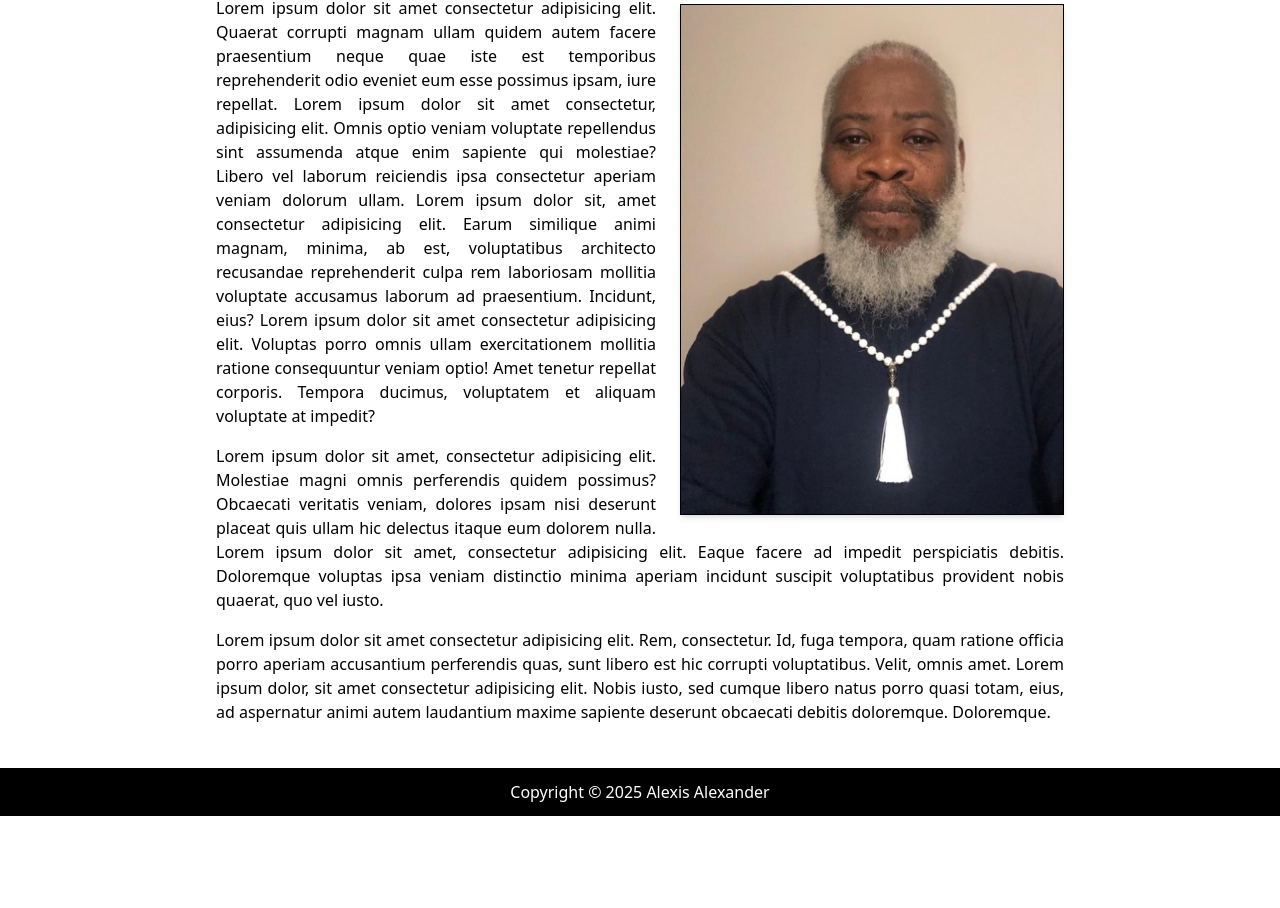
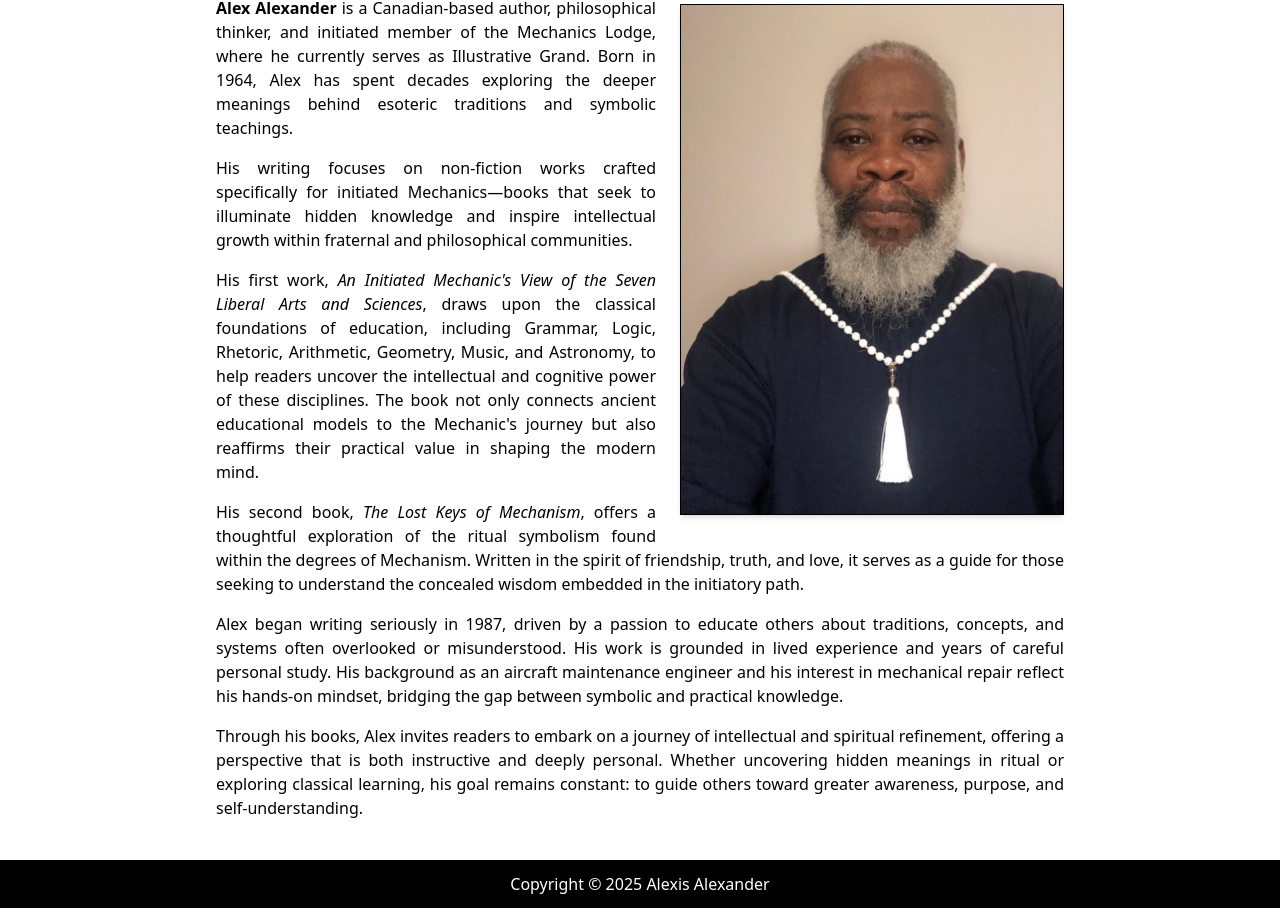
Before and after one commit to UzonnaA/Alex-Website, a Next.js app: page /bio in a window 1280 px wide. Shown: the part 266-1174 px from the top of the page. Before the commit the page ends 1082 px from the top, so only its background shows below. Built offline with nearby package versions, Linux system fonts and the light colour scheme.

Commit message:
Bio Complete, BETA begins
The bio is now finished, website now in BETA

```diff
--- a/src/pages/bio.js
+++ b/src/pages/bio.js
@@ -9,17 +9,15 @@ export default function Bio() {
 
       <h2 className="text-3xl font-bold mb-4">Bio</h2>
 
-      <p className="mb-4">
-        Lorem ipsum dolor sit amet consectetur adipisicing elit. Quaerat corrupti magnam ullam quidem autem facere praesentium neque quae iste est temporibus reprehenderit odio eveniet eum esse possimus ipsam, iure repellat. Lorem ipsum dolor sit amet consectetur, adipisicing elit. Omnis optio veniam voluptate repellendus sint assumenda atque enim sapiente qui molestiae? Libero vel laborum reiciendis ipsa consectetur aperiam veniam dolorum ullam. Lorem ipsum dolor sit, amet consectetur adipisicing elit. Earum similique animi magnam, minima, ab est, voluptatibus architecto recusandae reprehenderit culpa rem laboriosam mollitia voluptate accusamus laborum ad praesentium. Incidunt, eius? Lorem ipsum dolor sit amet consectetur adipisicing elit. Voluptas porro omnis ullam exercitationem mollitia ratione consequuntur veniam optio! Amet tenetur repellat corporis. Tempora ducimus, voluptatem et aliquam voluptate at impedit?
-      </p>
+      <div className="space-y-4">
+        <p><span className="font-bold">Alex Alexander</span> is a Canadian-based author, philosophical thinker, and initiated member of the Mechanics Lodge, where he currently serves as Illustrative Grand. Born in 1964, Alex has spent decades exploring the deeper meanings behind esoteric traditions and symbolic teachings.</p>
+        <p>His writing focuses on non-fiction works crafted specifically for initiated Mechanics—books that seek to illuminate hidden knowledge and inspire intellectual growth within fraternal and philosophical communities.</p>
+        <p>His first work, <span className="italic">An Initiated Mechanic&apos;s View of the Seven Liberal Arts and Sciences</span>, draws upon the classical foundations of education, including Grammar, Logic, Rhetoric, Arithmetic, Geometry, Music, and Astronomy, to help readers uncover the intellectual and cognitive power of these disciplines. The book not only connects ancient educational models to the Mechanic&apos;s journey but also reaffirms their practical value in shaping the modern mind. </p>
+        <p>His second book, <span className="italic">The Lost Keys of Mechanism</span>, offers a thoughtful exploration of the ritual symbolism found within the degrees of Mechanism. Written in the spirit of friendship, truth, and love, it serves as a guide for those seeking to understand the concealed wisdom embedded in the initiatory path.</p>
+        <p>Alex began writing seriously in 1987, driven by a passion to educate others about traditions, concepts, and systems often overlooked or misunderstood. His work is grounded in lived experience and years of careful personal study. His background as an aircraft maintenance engineer and his interest in mechanical repair reflect his hands-on mindset, bridging the gap between symbolic and practical knowledge.</p>
+        <p>Through his books, Alex invites readers to embark on a journey of intellectual and spiritual refinement, offering a perspective that is both instructive and deeply personal. Whether uncovering hidden meanings in ritual or exploring classical learning, his goal remains constant: to guide others toward greater awareness, purpose, and self-understanding.</p>
+      </div>
 
-      <p className="mb-4">
-        Lorem ipsum dolor sit amet, consectetur adipisicing elit. Molestiae magni omnis perferendis quidem possimus? Obcaecati veritatis veniam, dolores ipsam nisi deserunt placeat quis ullam hic delectus itaque eum dolorem nulla. Lorem ipsum dolor sit amet, consectetur adipisicing elit. Eaque facere ad impedit perspiciatis debitis. Doloremque voluptas ipsa veniam distinctio minima aperiam incidunt suscipit voluptatibus provident nobis quaerat, quo vel iusto.
-      </p>
-
-      <p className="mb-1">
-        Lorem ipsum dolor sit amet consectetur adipisicing elit. Rem, consectetur. Id, fuga tempora, quam ratione officia porro aperiam accusantium perferendis quas, sunt libero est hic corrupti voluptatibus. Velit, omnis amet. Lorem ipsum dolor, sit amet consectetur adipisicing elit. Nobis iusto, sed cumque libero natus porro quasi totam, eius, ad aspernatur animi autem laudantium maxime sapiente deserunt obcaecati debitis doloremque. Doloremque.
-      </p>
 
       <div className="clear-both"/>
     </section>
--- a/src/pages/index.js
+++ b/src/pages/index.js
@@ -66,7 +66,7 @@ export default function Home() {
           {/* Text Section */}
           <div className="md:w-43/100">
             <p className="text-[var(--mainBlue)] text-2xl mb-1 [font-family:'Cinzel',serif] font-bold">About Alex Alexander</p>
-            <p className="text-black text-xl mb-3">Lorem ipsum dolor, sit amet consectetur adipisicing elit. Perspiciatis, fuga tempora. Accusamus adipisci doloribus cum voluptas itaque, voluptates vel nobis ab, repellat quas at officiis tempora sit, totam enim dicta.</p>
+            <p className="text-black text-xl mb-3">A Canadian author and philosophical thinker whose work explores the symbolic teachings and esoteric wisdom of the Mechanics Lodge. Drawing from decades of experience as both an initiated Mechanic and a hands-on engineer, his books uncover hidden knowledge and connect ancient educational traditions to modern spiritual and intellectual growth.</p>
             <Link href="/bio">
               <button className="bg-[var(--mainBlue)] text-white px-4 py-2 text-sm font-semibold cursor-pointer transition transform
               duration-100 ease-in-out hover:scale-105">FULL BIO</button>
```
